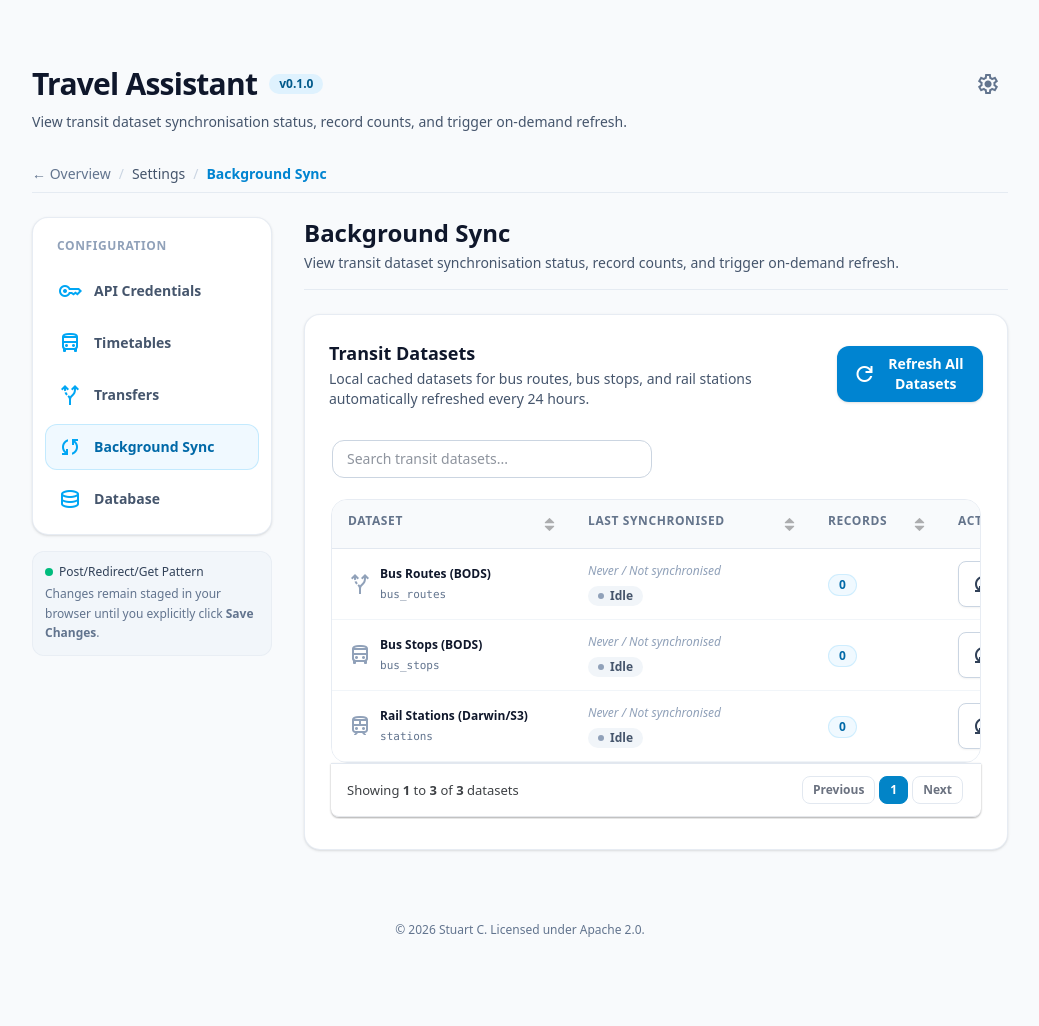
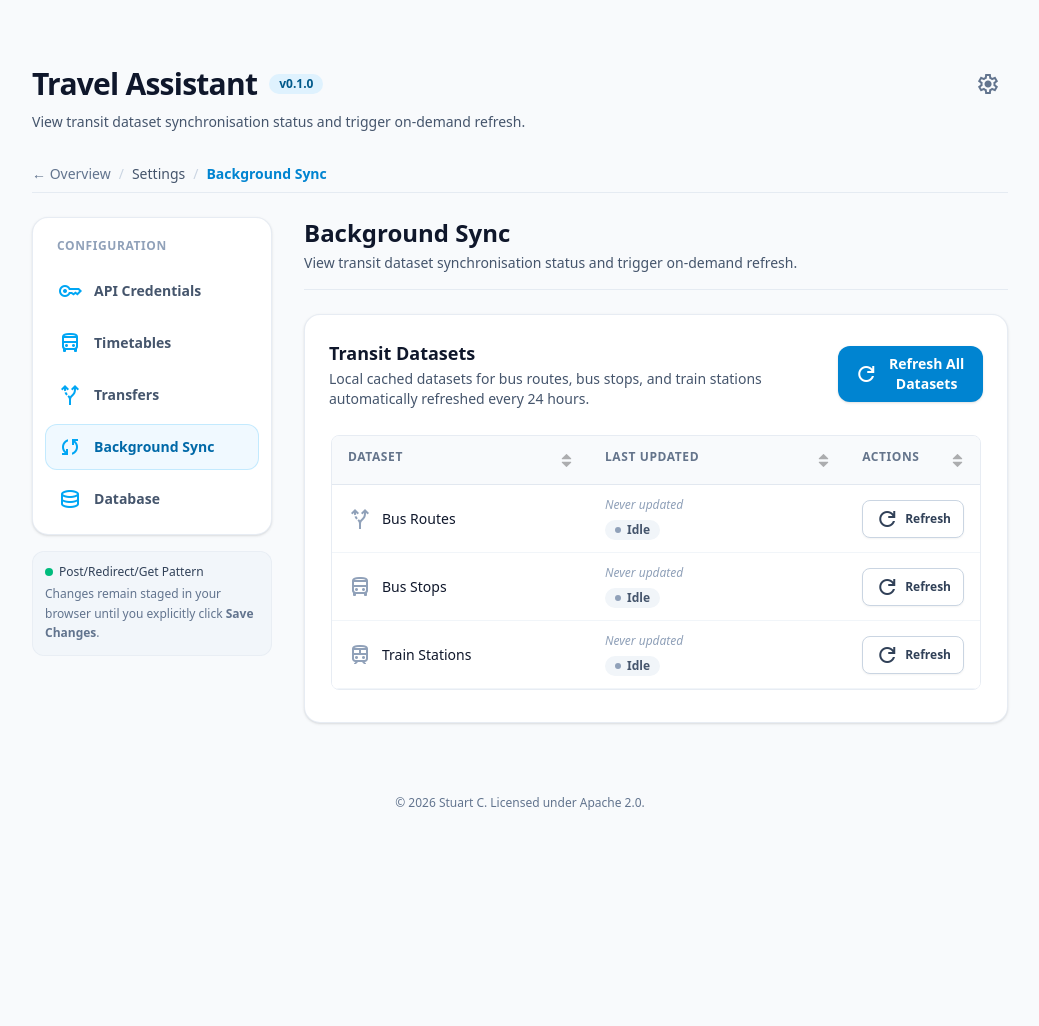
Before and after one commit to stuart-c/travel-assistant, a Flask app: page /config/sync in a window 1280 px wide. Shown: the whole page, without its empty margins (120-1159 px from the left). After the commit the page ends 810 px from the top, so only its background shows below. Run offline with Flask 3, Linux system fonts and the light colour scheme; data that the repository does not hold is empty; parts of the project's set-up code (start-up, migrations or seed data) failed here and were passed over.

Commit message:
refactor(ui): update database tables and background sync pages

```diff
--- a/travel-assistant/app/db/core.py
+++ b/travel-assistant/app/db/core.py
@@ -1,12 +1,11 @@
 """Database connection lifecycle, Peewee SQLite management, and schema initialisation."""
 
-import copy
 import os
 from typing import Any, Dict, List, Optional
 from flask import Flask, current_app
 from peewee import DatabaseProxy, SqliteDatabase
 from playhouse.flask_utils import FlaskDB
-from playhouse.migrate import SqliteMigrator, migrate
+from playhouse.migrate import SqliteMigrator
 
 # Global database proxy for model bindings
 db = DatabaseProxy()
@@ -74,7 +73,7 @@ def create_sqlite_database(db_path: str) -> SqliteDatabase:
 
 
 def run_migrations(database: SqliteDatabase) -> None:
-    """Execute schema migrations and ensure all model columns exist on disk."""
+    """Execute schema migrations using SqliteMigrator if needed."""
     from app.models.setting import Setting
     from app.models.timetable import Timetable
     from app.models.transfer import LocationTransfer, PlatformTransfer
@@ -94,38 +93,8 @@ def run_migrations(database: SqliteDatabase) -> None:
     with database.bind_ctx(all_models):
         database.create_tables(all_models, safe=True)
 
-    migrator = SqliteMigrator(database)
-
-    was_closed = database.is_closed()
-    if was_closed:
-        database.connect(reuse_if_open=True)
-
-    try:
-        cursor = database.execute_sql(
-            "SELECT name FROM sqlite_master WHERE type='table' AND name NOT LIKE 'sqlite_%'"
-        )
-        existing_tables = {row[0] for row in cursor.fetchall()}
-
-        for model in all_models:
-            table_name = model._meta.table_name
-            if table_name not in existing_tables:
-                continue
-
-            col_cursor = database.execute_sql(f'PRAGMA table_info("{table_name}")')
-            existing_cols = {row[1] for row in col_cursor.fetchall()}
-
-            for field_name, field in model._meta.fields.items():
-                col_name = field.column_name
-                if col_name not in existing_cols:
-                    try:
-                        field_copy = copy.copy(field)
-                        field_copy.null = True
-                        migrate(migrator.add_column(table_name, col_name, field_copy))
-                    except Exception:
-                        pass
-    finally:
-        if was_closed and not database.is_closed():
-            database.close()
+    # Migrator instance for future column alterations
+    _ = SqliteMigrator(database)
 
 
 def init_db(app: Optional[Flask] = None) -> SqliteDatabase:
@@ -170,11 +139,7 @@ def get_db_stats(app: Optional[Flask] = None) -> Dict[str, Any]:
 
     database = db.obj
 
-    was_closed = database.is_closed()
-    if was_closed:
-        database.connect(reuse_if_open=True)
-
-    try:
+    with database.connection_context():
         cursor = database.execute_sql("PRAGMA page_size")
         page_size_row = cursor.fetchone()
         page_size = page_size_row[0] if page_size_row else 4096
@@ -208,17 +173,12 @@ def get_db_stats(app: Optional[Flask] = None) -> Dict[str, Any]:
         has_sync_meta = any(row[0] == "sync_metadata" for row in table_rows)
         if has_sync_meta:
             for meta in SyncMetadata.select():
-                if meta.last_updated_at:
-                    last_updated_str = (
+                sync_meta_map[meta.table_name] = {
+                    "last_updated_at": (
                         meta.last_updated_at.isoformat()
-                        if hasattr(meta.last_updated_at, "isoformat")
-                        else str(meta.last_updated_at)
-                    )
-                else:
-                    last_updated_str = None
-
-                sync_meta_map[meta.table_name] = {
-                    "last_updated_at": last_updated_str,
+                        if meta.last_updated_at
+                        else None
+                    ),
                     "status": meta.status,
                     "error_message": meta.error_message,
                     "records_count": meta.records_count or 0,
@@ -306,6 +266,3 @@ def get_db_stats(app: Optional[Flask] = None) -> Dict[str, Any]:
             "total_rows": total_rows,
             "tables": tables,
         }
-    finally:
-        if was_closed and not database.is_closed():
-            database.close()
--- a/travel-assistant/app/main.py
+++ b/travel-assistant/app/main.py
@@ -5,7 +5,7 @@ Provides the Home Assistant Add-on web interface and API endpoints.
 
 import os
 from typing import Any, Dict
-from flask import Flask, jsonify, render_template, request
+from flask import Flask, render_template, jsonify, request
 
 from app import db
 from app.sync import start_background_worker, sync_all, sync_table
--- a/travel-assistant/app/static/css/tables.css
+++ b/travel-assistant/app/static/css/tables.css
@@ -30,7 +30,8 @@
   box-shadow: 0 0 0 2px rgba(14, 165, 233, 0.2) !important;
 }
 .gridjs-table {
-  width: 100%;
+  width: 100% !important;
+  table-layout: auto !important;
   border-collapse: collapse;
 }
 .gridjs-th {
--- a/travel-assistant/app/static/js/sync.js
+++ b/travel-assistant/app/static/js/sync.js
@@ -52,9 +52,9 @@ document.addEventListener('DOMContentLoaded', () => {
 
   function getDatasetDisplayName(name) {
     switch (name) {
-      case 'bus_routes': return 'Bus Routes (BODS)';
-      case 'bus_stops': return 'Bus Stops (BODS)';
-      case 'stations': return 'Rail Stations (Darwin/S3)';
+      case 'bus_routes': return 'Bus Routes';
+      case 'bus_stops': return 'Bus Stops';
+      case 'stations': return 'Train Stations';
       default: return name;
     }
   }
@@ -63,19 +63,18 @@ document.addEventListener('DOMContentLoaded', () => {
     return tables.map((tbl) => {
       const icon = getDatasetIcon(tbl.name);
       const displayName = getDatasetDisplayName(tbl.name);
-      const rowCountFormatted = Number(tbl.row_count || 0).toLocaleString();
 
       let statusBadge = '';
       if (tbl.sync_status === 'success') {
         statusBadge = `
           <span class="inline-flex items-center gap-1.5 px-2.5 py-0.5 rounded-full text-xs font-semibold bg-emerald-100 text-emerald-800 dark:bg-emerald-950/80 dark:text-emerald-300 dark:ring-1 dark:ring-emerald-500/30">
-            <span class="w-1.5 h-1.5 rounded-full bg-emerald-500"></span> Synced
+            <span class="w-1.5 h-1.5 rounded-full bg-emerald-500"></span> Updated
           </span>
         `;
       } else if (tbl.sync_status === 'syncing') {
         statusBadge = `
           <span class="inline-flex items-center gap-1.5 px-2.5 py-0.5 rounded-full text-xs font-semibold bg-amber-100 text-amber-800 dark:bg-amber-950/80 dark:text-amber-300 dark:ring-1 dark:ring-amber-500/30">
-            <span class="w-1.5 h-1.5 rounded-full bg-amber-500 animate-pulse"></span> Syncing...
+            <span class="w-1.5 h-1.5 rounded-full bg-amber-500 animate-pulse"></span> Refreshing...
           </span>
         `;
       } else if (tbl.sync_status === 'skipped_no_credentials') {
@@ -100,28 +99,25 @@ document.addEventListener('DOMContentLoaded', () => {
 
       const lastUpdatedHtml = tbl.last_updated_at
         ? `<div class="font-medium text-slate-700 dark:text-slate-300 text-xs">${escapeHtml(tbl.last_updated_at)}</div>`
-        : `<div class="text-slate-400 dark:text-slate-500 italic text-xs">Never / Not synchronised</div>`;
+        : `<div class="text-slate-400 dark:text-slate-500 italic text-xs">Never updated</div>`;
 
       const actionHtml = `
         <button
           type="button"
           class="row-refresh-btn inline-flex items-center gap-1.5 px-3 py-1.5 text-xs font-semibold rounded-lg border border-slate-300 bg-white text-slate-700 hover:bg-slate-50 hover:text-sky-600 dark:border-slate-700 dark:bg-slate-800 dark:text-slate-200 dark:hover:bg-slate-700 dark:hover:text-sky-400 transition-colors shadow-xs cursor-pointer"
           data-table="${escapeHtml(tbl.name)}"
-          title="Synchronise ${escapeHtml(tbl.name)} dataset now"
+          title="Refresh ${escapeHtml(displayName)} dataset now"
         >
-          <span class="material-symbols-outlined text-xs leading-none" id="sync-icon-${escapeHtml(tbl.name)}">sync</span>
-          <span>Sync Now</span>
+          <span class="material-symbols-outlined text-xs leading-none" id="sync-icon-${escapeHtml(tbl.name)}">refresh</span>
+          <span>Refresh</span>
         </button>
       `;
 
       return [
         gridjs.html(`
-          <div class="flex items-center gap-2">
+          <div class="flex items-center gap-2.5">
             <span class="material-symbols-outlined text-base text-slate-400 dark:text-slate-500 leading-none">${icon}</span>
-            <div>
-              <div class="font-semibold text-xs text-slate-900 dark:text-slate-100">${escapeHtml(displayName)}</div>
-              <code class="font-mono text-[11px] text-slate-500 dark:text-slate-400">${escapeHtml(tbl.name)}</code>
-            </div>
+            <span class="font-medium text-sm text-slate-900 dark:text-slate-100">${escapeHtml(displayName)}</span>
           </div>
         `),
         gridjs.html(`
@@ -129,11 +125,6 @@ document.addEventListener('DOMContentLoaded', () => {
             ${lastUpdatedHtml}
             <div>${statusBadge}</div>
           </div>
-        `),
-        gridjs.html(`
-          <span class="inline-flex items-center px-2.5 py-0.5 rounded-full text-xs font-semibold bg-sky-50 text-sky-700 dark:bg-sky-950/60 dark:text-sky-300 border border-sky-200/60 dark:border-sky-800/40">
-            ${rowCountFormatted}
-          </span>
         `),
         gridjs.html(actionHtml),
       ];
@@ -143,31 +134,14 @@ document.addEventListener('DOMContentLoaded', () => {
   // Initialise Grid.js instance
   const grid = new gridjs.Grid({
     columns: [
-      { name: 'Dataset', width: '240px' },
-      { name: 'Last Synchronised', width: '240px' },
-      { name: 'Records', width: '130px' },
-      { name: 'Actions', width: '130px', sort: false },
+      { name: 'Dataset', width: '40%' },
+      { name: 'Last updated', width: '40%' },
+      { name: 'Actions', width: '20%', sort: false },
     ],
     data: formatGridData(stagedTables),
-    search: {
-      placeholder: 'Search transit datasets...',
-    },
+    search: false,
+    pagination: false,
     sort: true,
-    pagination: {
-      limit: 10,
-      summary: true,
-    },
-    language: {
-      search: {
-        placeholder: 'Search transit datasets...',
-      },
-      pagination: {
-        previous: 'Previous',
-        next: 'Next',
-        showing: 'Showing',
-        results: () => 'datasets',
-      },
-    },
   }).render(gridContainer);
 
   function syncGridDisplay() {
--- a/travel-assistant/app/templates/config_sync.html
+++ b/travel-assistant/app/templates/config_sync.html
@@ -5,7 +5,7 @@
 {% block config_title %}Background Sync{% endblock %}
 
 {% block subtitle %}
-<p class="text-sm text-slate-600 dark:text-slate-400">View transit dataset synchronisation status, record counts, and trigger on-demand refresh.</p>
+<p class="text-sm text-slate-600 dark:text-slate-400">View transit dataset synchronisation status and trigger on-demand refresh.</p>
 {% endblock %}
 
 {% block action_bar %}
@@ -27,7 +27,7 @@
       <div>
         <h2 class="text-lg font-semibold text-slate-900 dark:text-white">Transit Datasets</h2>
         <p class="text-sm text-slate-600 dark:text-slate-400 mt-0.5">
-          Local cached datasets for bus routes, bus stops, and rail stations automatically refreshed every 24 hours.
+          Local cached datasets for bus routes, bus stops, and train stations automatically refreshed every 24 hours.
         </p>
       </div>
 
--- a/travel-assistant/app/views/config.py
+++ b/travel-assistant/app/views/config.py
@@ -468,19 +468,7 @@ def search_transfers_locations() -> Any:
 @config_bp.route("/db", methods=["GET"])
 def db_stats() -> Any:
     """Display SQLite database storage metrics and table row counts."""
-    try:
-        stats = get_db_stats()
-    except Exception:
-        stats = {
-            "file_path": "",
-            "file_size_bytes": 0,
-            "file_size_formatted": "0 B",
-            "page_size": 4096,
-            "page_count": 0,
-            "total_tables": 0,
-            "total_rows": 0,
-            "tables": [],
-        }
+    stats = get_db_stats()
     return render_template(
         "config_db.html",
         stats=stats,
@@ -491,19 +479,7 @@ def db_stats() -> Any:
 @config_bp.route("/sync", methods=["GET"])
 def background_sync() -> Any:
     """Display transit dataset background synchronisation status and controls."""
-    try:
-        stats = get_db_stats()
-    except Exception:
-        stats = {
-            "file_path": "",
-            "file_size_bytes": 0,
-            "file_size_formatted": "0 B",
-            "page_size": 4096,
-            "page_count": 0,
-            "total_tables": 0,
-            "total_rows": 0,
-            "tables": [],
-        }
+    stats = get_db_stats()
     return render_template(
         "config_sync.html",
         stats=stats,
```
Also changed, not shown: travel-assistant/DOCS.md (+2 -2 lines), travel-assistant/app/db/__init__.py (+22 -0 lines), travel-assistant/app/static/js/db.js (+55 -2 lines), travel-assistant/app/templates/config_db.html (+25 -0 lines), travel-assistant/app/tests/test_config.py (+7 -59 lines), travel-assistant/app/tests/test_db.py (+0 -86 lines), travel-assistant/CHANGELOG.md.
